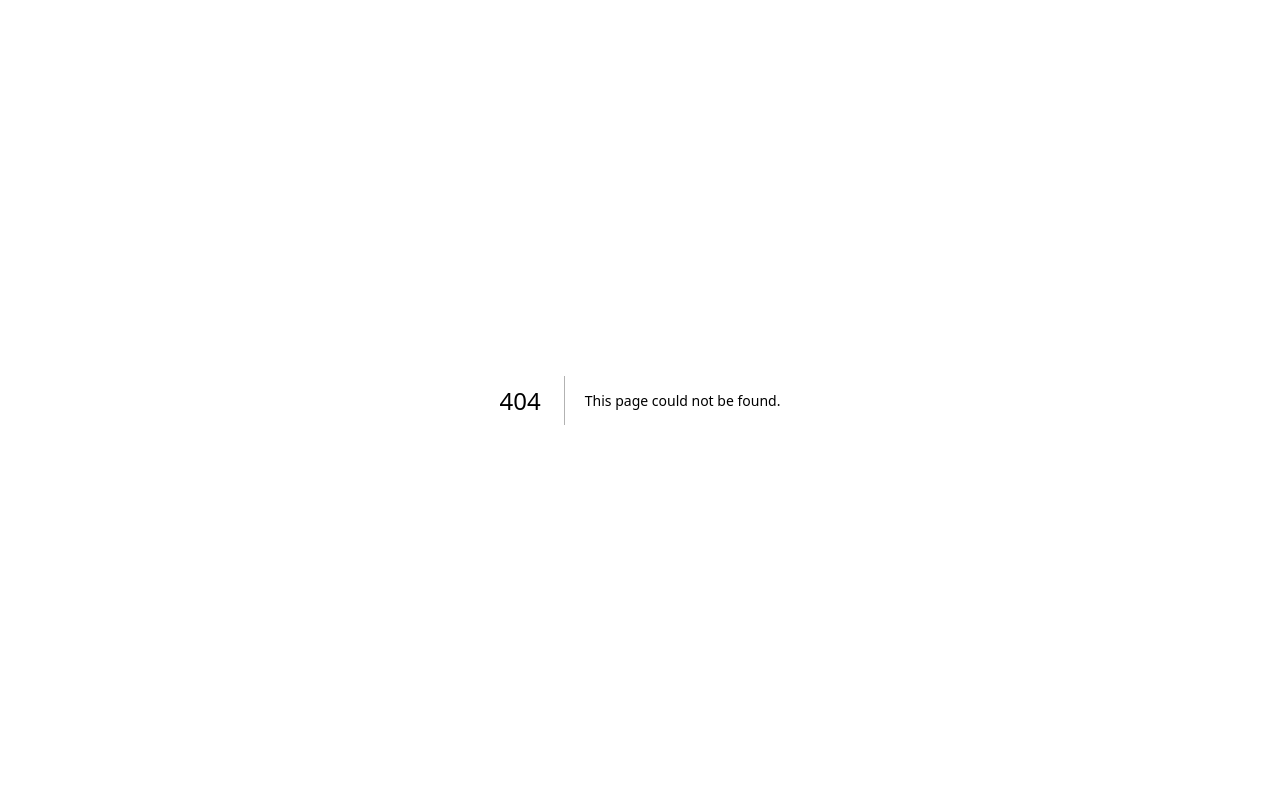
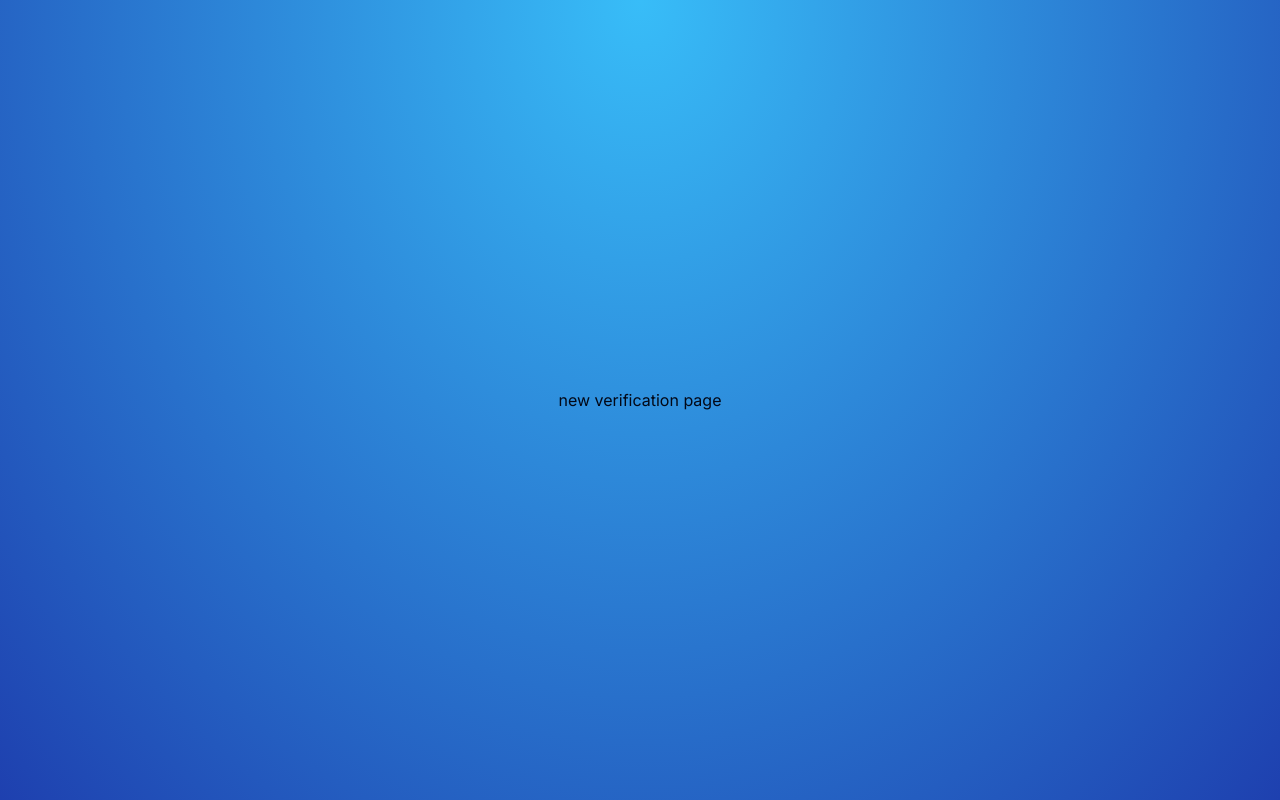
Before and after one commit to assilbekov/next-auth-course, a Next.js app: page /auth/new-verification in a window 1280 px wide. Before the commit this address had no page. Built offline with nearby package versions, Linux system fonts and the light colour scheme.

Commit message:
NewVerificationPage added

```diff
--- /dev/null
+++ b/app/auth/new-verification/page.tsx
@@ -0,0 +1,9 @@
+
+
+export default function NewVerificationPage() {
+  return (
+    <div>
+      new verification page
+    </div>
+  )
+}
--- a/routes.ts
+++ b/routes.ts
@@ -6,7 +6,8 @@
  * @type {string[]}
  */
 export const publicRoutes = [
-  "/"
+  "/",
+  "/auth/new-verification"
 ]
 
 /**
```
